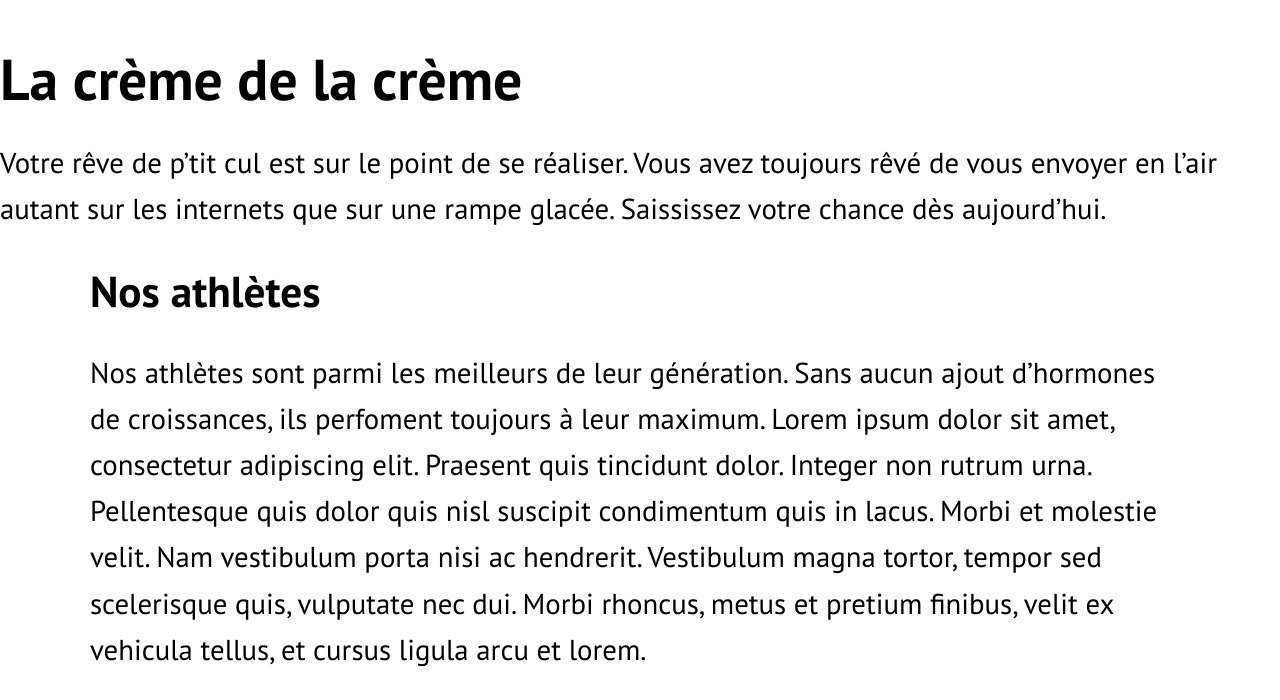
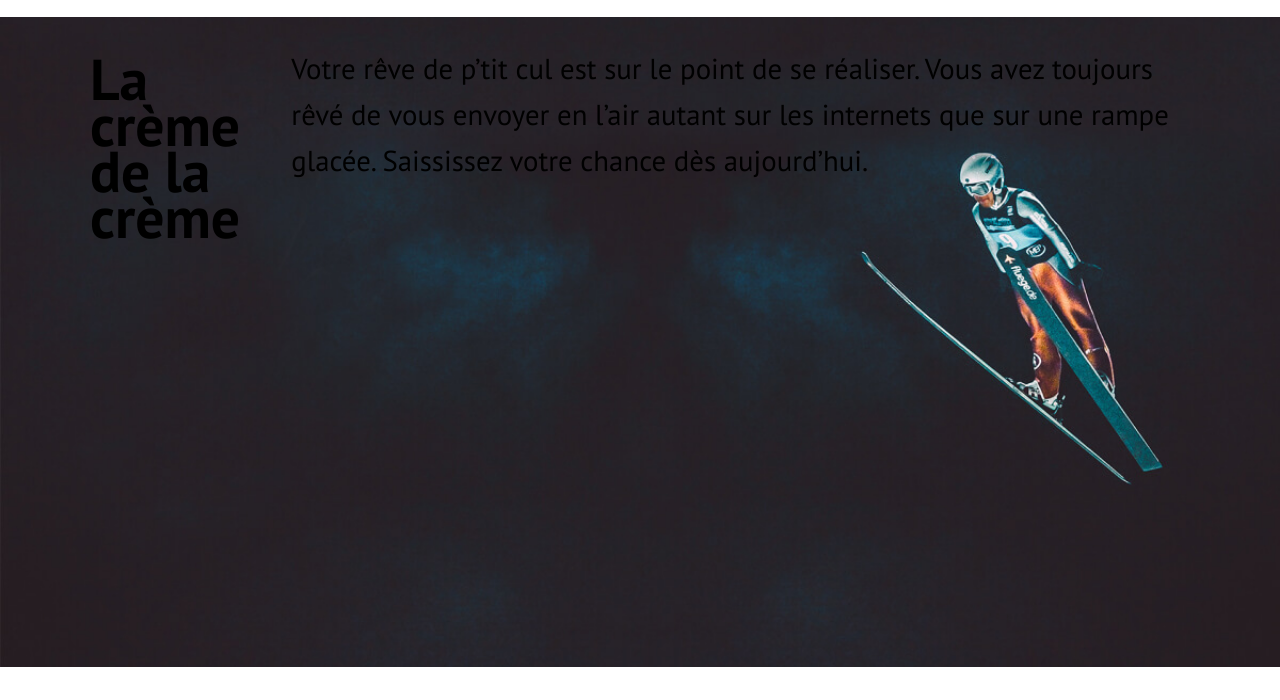
Before and after one commit to JadeParadis/Tim-Canada, a plain HTML site: page sem5-lab-etudiant/index.html in a window 1280 px wide. Shown: the part 78-778 px from the top of the page. Drawn offline with nearby package versions, Linux system fonts and the light colour scheme.

Commit message:
fini a 4b

```diff
--- a/sem5-lab-etudiant/css/styles.css
+++ b/sem5-lab-etudiant/css/styles.css
@@ -108,17 +108,18 @@ header .wrapper {
 
 
 /* ===== Numéro 4a ===== */
-/*
+
 .hero {
-    background-image: url('../images/hero.jpg');
-    background-position: center right;
-    background-repeat: no-repeat;
+
+    background: url('../images/hero.jpg') no-repeat center right/cover;
+
 }
-*/
+
 
 /* ===== Numéro 4b ===== */
 .hero .wrapper {
-
+    display: flex;
+    min-height: 650px;
 }
 
 /* ===== Numéro 4c ===== */
--- a/sem5-lab-etudiant/index.html
+++ b/sem5-lab-etudiant/index.html
@@ -40,9 +40,11 @@
 </header>
 
 <section class="hero">
+    <div class="wrapper">
     <h1>La crème de la crème</h1>
     <p>Votre rêve de p’tit cul est sur le point de se réaliser. Vous avez toujours rêvé de vous envoyer en l’air autant
         sur les internets que sur une rampe glacée. Saississez votre chance dès aujourd’hui.</p>
+    </div>
 </section>
 
 <section class="athletes">
```
